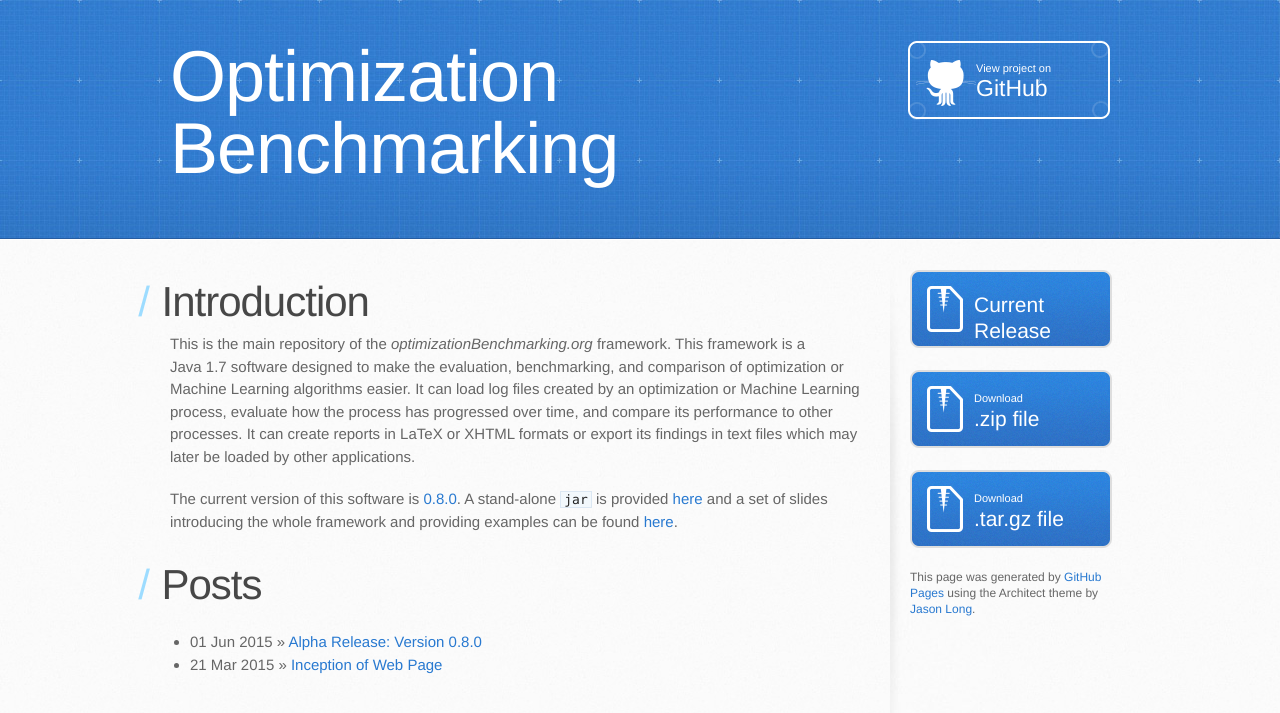
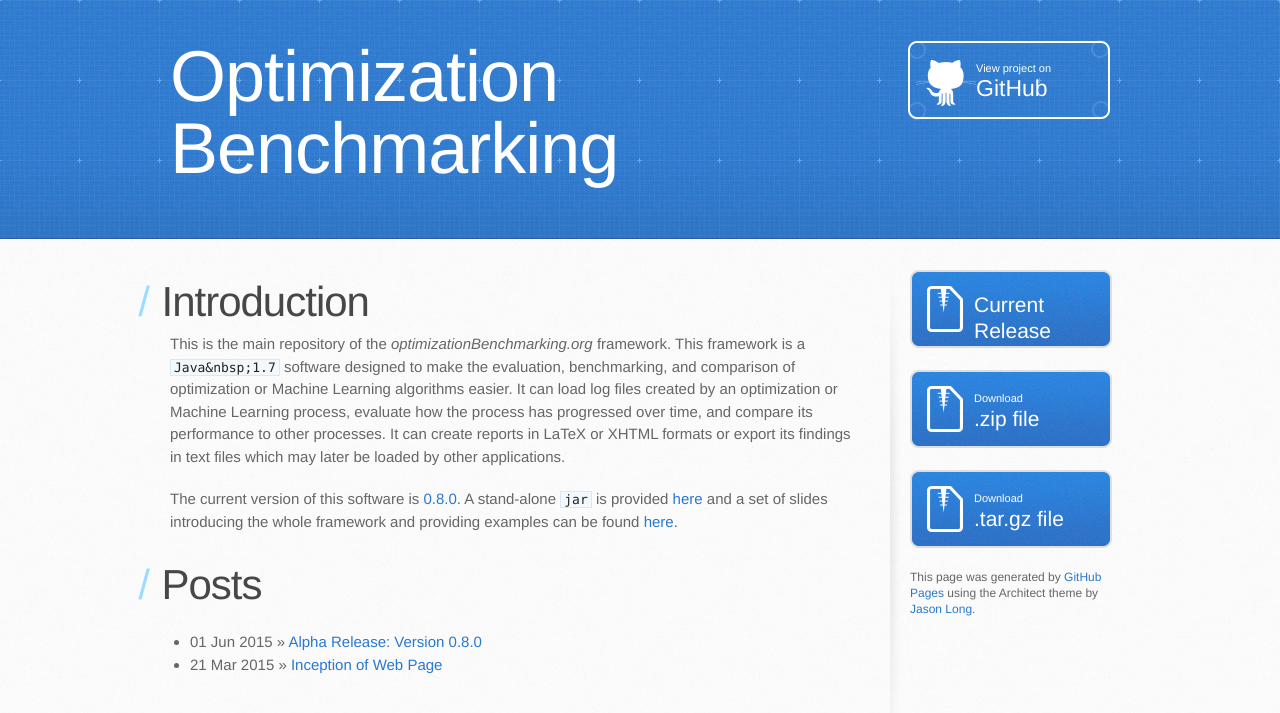
Before and after one commit to optimizationBenchmarking/optimizationBenchmarking, a Jekyll site: the page built from index.md, in a window 1280 px wide. Shown: the top 713 px of the page. Built offline with Jekyll 4.4.1, drawn with Linux system fonts in a browser that asks for light colours; Markdown is read by kramdown in place of the engine named in the settings.

Commit message:
Using Markdown Syntax in index.md
I am now using markdown synted in index.md. Let's see if that works.

```diff
--- a/index.md
+++ b/index.md
@@ -6,14 +6,14 @@ permalink: /
 
 # Introduction
 
-This is the main repository of the <em>optimizationBenchmarking.org</em> framework.
-This framework is a Java&nbsp;1.7 software designed to make the evaluation, benchmarking, and comparison of optimization or Machine Learning algorithms
+This is the main repository of the *optimizationBenchmarking.org* framework.
+This framework is a `Java&nbsp;1.7` software designed to make the evaluation, benchmarking, and comparison of optimization or Machine Learning algorithms
 easier. It can load log files created by an optimization or Machine Learning process, evaluate
 how the process has progressed over time, and compare its performance to other processes. It
 can create reports in LaTeX or XHTML formats or export its findings in text files which may later
 be loaded by other applications.
 
-The current version of this software is <a href="{{ site.data.currentVersion.currentVersionRepo }}">{{ site.data.currentVersion.currentVersion }}</a>.
-A stand-alone <code>jar</code> is provided <a href="{{ site.data.currentVersion.currentVersionStandAloneJarURL }}">here</a> and
+The current version of this software is [{{ site.data.currentVersion.currentVersion }}]({{ site.data.currentVersion.currentVersionRepo }}).
+A stand-alone `jar` is provided [here]({{ site.data.currentVersion.currentVersionStandAloneJarURL }}) and
 a set of slides introducing the whole framework and providing examples can be found
-<a href="http://github.com/optimizationBenchmarking/optimizationBenchmarking/raw/documentation/documents/evaluatorSlides/evaluatorSlides.pdf">here</a>.
+[here](http://github.com/optimizationBenchmarking/optimizationBenchmarking/raw/documentation/documents/evaluatorSlides/evaluatorSlides.pdf).
```
